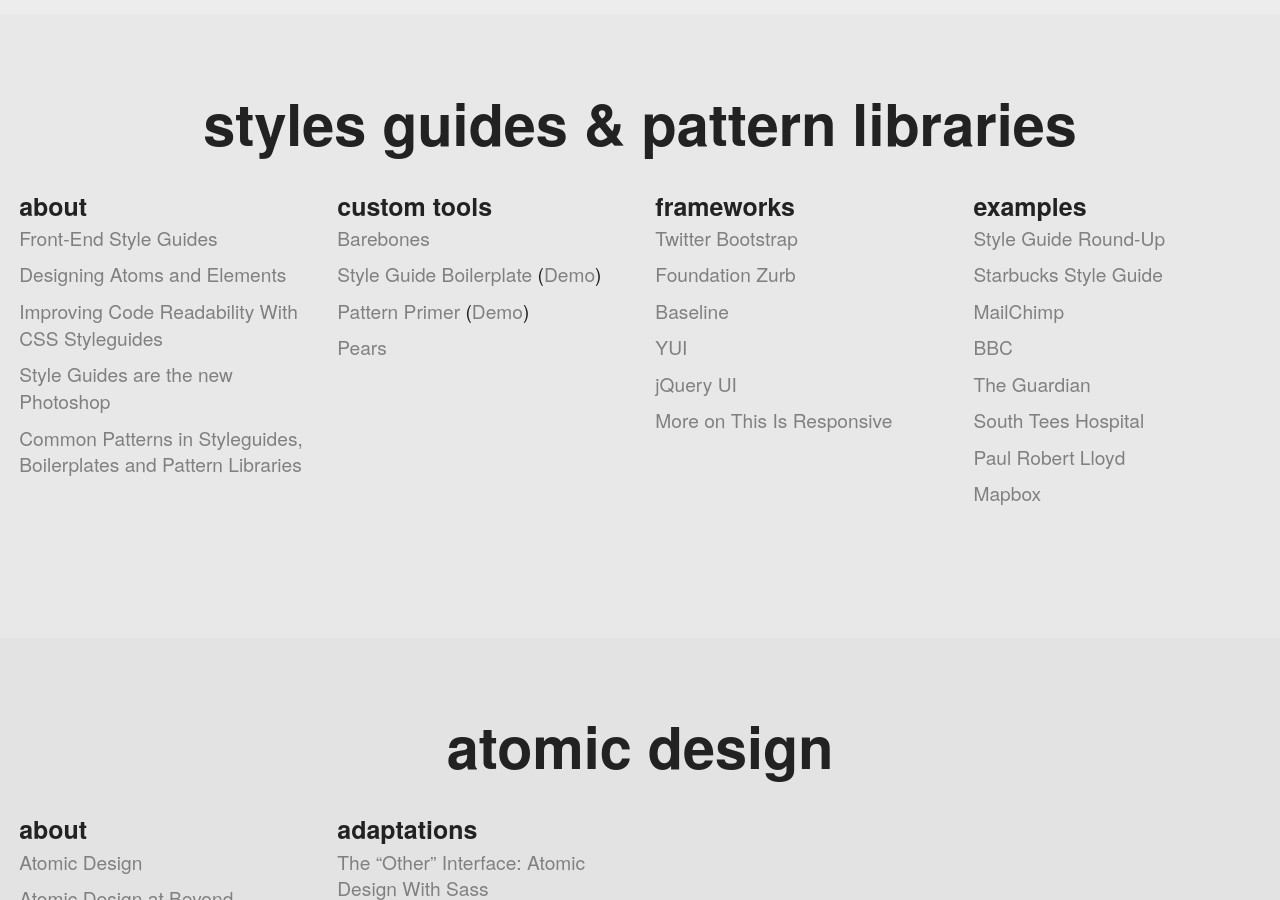
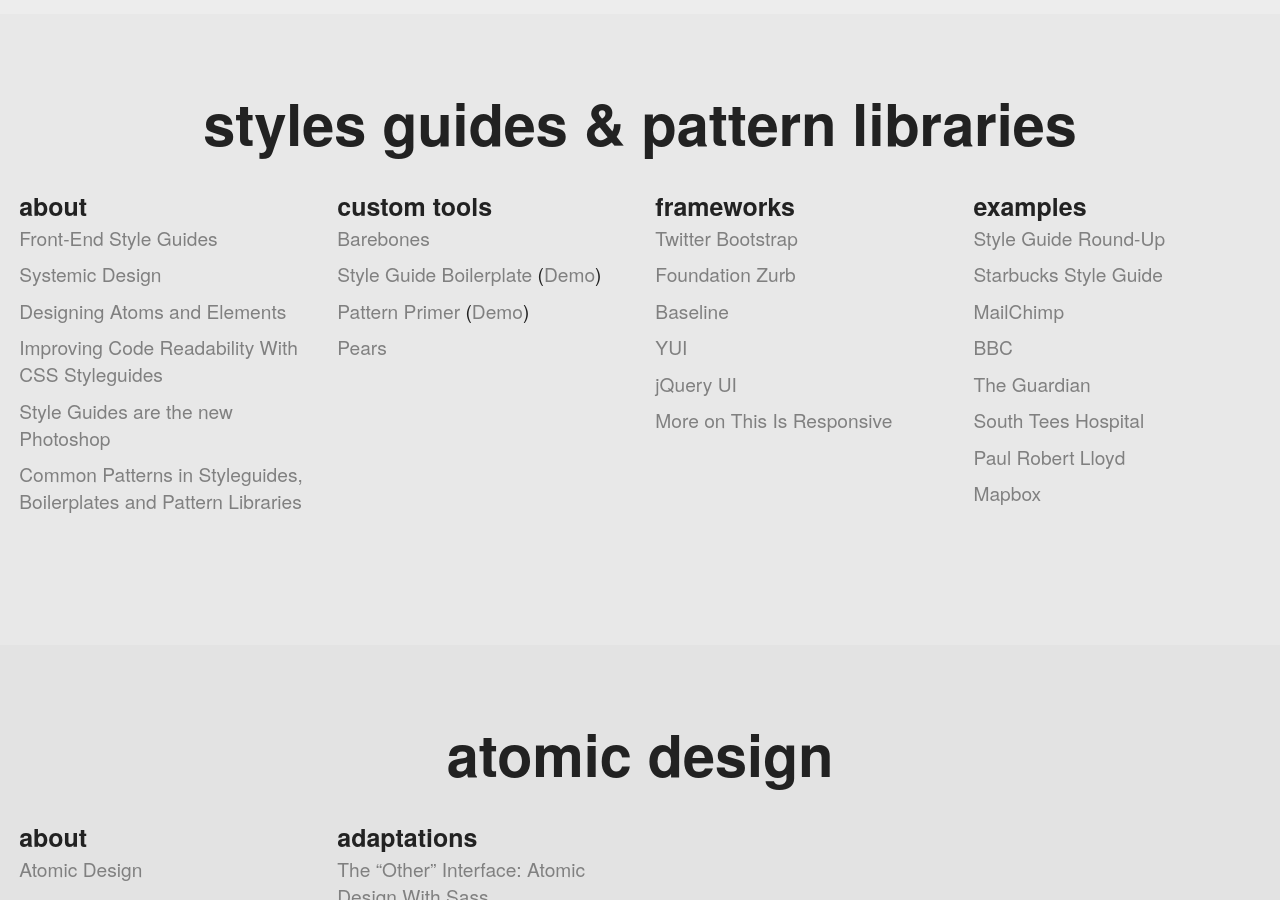
Before and after one commit to pattern-lab/website, a Jekyll site: the page built from patternlabsite/resources.html, in a window 1280 px wide and 900 px high, scrolled down 441 px. Built offline with Jekyll 4.4.1, drawn with Linux system fonts in a browser that asks for light colours; Markdown is read by kramdown in place of the engine named in the settings; comment, search, counter and statistics services are not loaded.

Commit message:
Added Systematic Design

```diff
--- a/patternlabsite/resources.html
+++ b/patternlabsite/resources.html
@@ -15,7 +15,7 @@
 			<h3>About</h3>
 			<ul class="list">
 				<li><a href="http://24ways.org/2011/front-end-style-guides">Front-End Style Guides</a></li>
-				<li><a href="http://maban.co.uk/66"></a></li>
+				<li><a href="http://us5.campaign-archive1.com/?u=7e093c5cf4&amp;id=ead8a72012&amp;e=ecb25a3f93">Systemic Design</a></li>
 				<li><a href="http://stuffandnonsense.co.uk/blog/about/an-extract-from-designing-atoms-and-elements">Designing Atoms and Elements</a></li>
 				<li><a href="http://coding.smashingmagazine.com/2008/05/02/improving-code-readability-with-css-styleguides/">Improving Code Readability With CSS Styleguides</a></li>
 				<li><a href="http://www.slideshare.net/stephenhay/style-guides-are-the-new-photoshop-fronteers-2012">Style Guides are the new Photoshop</a></li>
```
